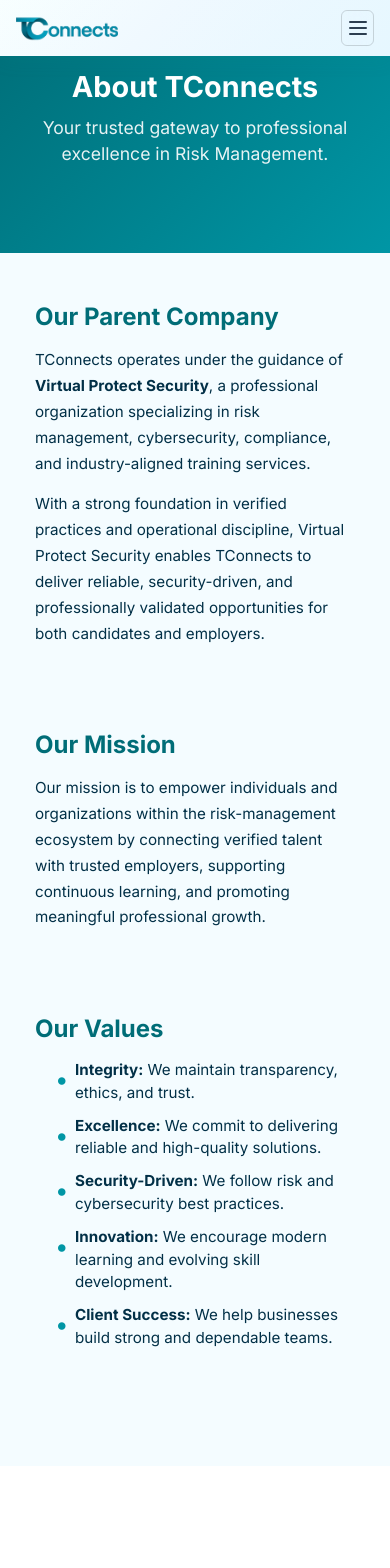
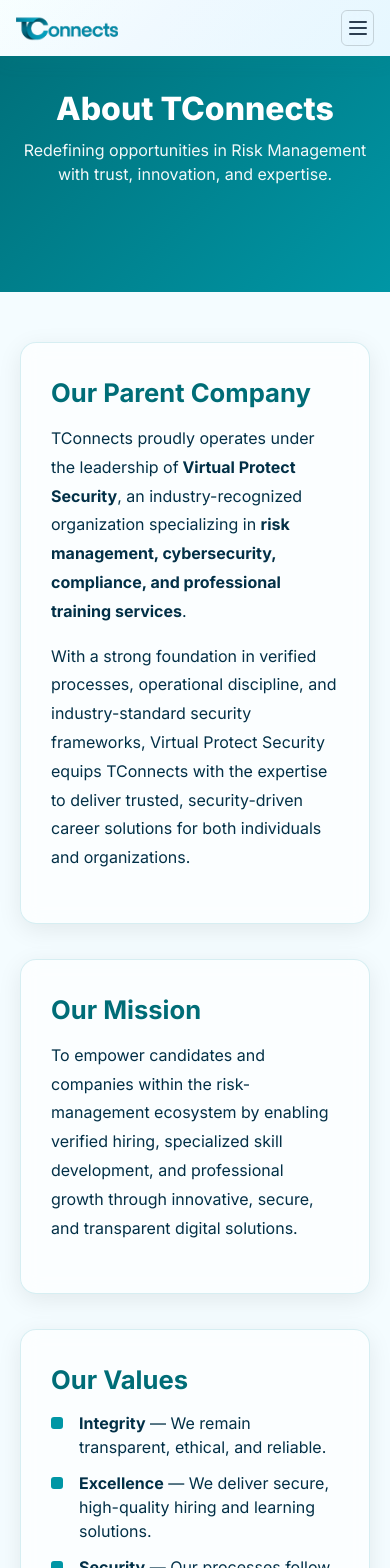
Before and after one commit to geethanjalitconnects/tconnects-frontend, a React (Vite) app: page /about-us in a window 390 px wide. Shown: the top 1568 px of the page. Before the commit the page ends 1466 px from the top, so only its background shows below. Built offline with nearby package versions, Linux system fonts and the light colour scheme; no server answers.

Commit message:
Redesigned About Us page with premium UI and mobile responsiveness

```diff
--- a/src/components/AboutUs.css
+++ b/src/components/AboutUs.css
@@ -1,94 +1,124 @@
-/* Import fonts to match header */
-@import url('https://fonts.googleapis.com/css2?family=Inter:wght@300;400;500;600;700;800;900&display=swap');
-
-
-/* Wrapper */
+/* GLOBAL */
 .aboutus-wrapper {
   width: 100%;
-  padding-bottom: 50px;
   background: #f4fcff;
+  font-family: 'Inter', sans-serif;
+  color: #023047;
+  padding-bottom: 60px;
+}
+
+/* HERO BANNER */
+.aboutus-hero {
+  width: 100%;
+  padding: 110px 20px 100px;
+  background: linear-gradient(135deg, #006D77, #0096A5);
+  text-align: center;
+  color: white;
+  position: relative;
+}
+
+.aboutus-hero-content {
+  max-width: 800px;
+  margin: auto;
+}
+
+.aboutus-title {
+  font-size: 3rem;
+  font-weight: 800;
+}
+
+.aboutus-subtitle {
+  margin-top: 10px;
+  font-size: 1.2rem;
+  opacity: 0.95;
+}
+
+/* MAIN CONTENT CONTAINER */
+.aboutus-container {
+  width: 100%;
+  max-width: 1000px;
+  margin: 50px auto;
+  padding: 0 20px;
+}
+
+/* PREMIUM CARD STYLE */
+.aboutus-card {
+  background: rgba(255, 255, 255, 0.65);
+  backdrop-filter: blur(10px);
+  padding: 35px 30px;
+  border-radius: 16px;
+  margin-bottom: 35px;
+  box-shadow: 0px 6px 25px rgba(0, 0, 0, 0.08);
+  border: 1px solid rgba(0, 150, 165, 0.15);
+}
+
+.section-heading {
+  font-size: 1.9rem;
+  font-weight: 700;
+  color: #006D77;
+  margin-bottom: 15px;
+}
+
+.aboutus-card p {
+  font-size: 1.1rem;
+  line-height: 1.8;
   color: #023047;
 }
 
-/* Top Banner */
-.aboutus-banner {
-  background: linear-gradient(135deg, #006d77, #0096a5);
-  padding: 70px 20px;
-  text-align: center;
-  color: #ffffff;
+/* VALUES LIST */
+.premium-values-list {
+  margin-top: 15px;
+  list-style: none;
+  padding-left: 0;
 }
 
-.aboutus-banner h1 {
-  font-size: 2.5rem;
-  font-weight: 700;
-}
-
-.aboutus-banner p {
+.premium-values-list li {
   font-size: 1.1rem;
-  margin-top: 10px;
-  opacity: 0.9;
-}
-
-/* Section Styling */
-.aboutus-section {
-  max-width: 850px;
-  margin: 50px auto;
-  padding: 20px;
-}
-
-.aboutus-section h2 {
-  font-size: 1.8rem;
-  font-weight: 700;
-  color: #006d77;
-  margin-bottom: 15px;
-}
-
-.aboutus-section p {
-  font-size: 1.05rem;
-  line-height: 1.7;
-  margin-bottom: 15px;
-  color: #023047;
-}
-
-/* Values List */
-.values-list {
-  padding-left: 20px;
-  list-style: none;
-}
-
-.values-list li {
-  margin-bottom: 10px;
-  font-size: 1.05rem;
-  padding-left: 20px;
+  margin-bottom: 12px;
+  padding-left: 28px;
   position: relative;
 }
 
-/* Custom Bullet */
-.values-list li::before {
-  content: "•";
+.premium-values-list li::before {
+  content: "";
+  width: 12px;
+  height: 12px;
+  background: #0096A5;
+  border-radius: 3px;
   position: absolute;
+  top: 6px;
   left: 0;
-  top: 3px;
-  font-size: 1.5rem;
-  color: #0096a5;
 }
 
-/* Mobile Responsive */
-@media (max-width: 600px) {
-  .aboutus-banner h1 {
-    font-size: 1.8rem;
+/* RESPONSIVE DESIGN */
+@media (max-width: 768px) {
+  .aboutus-title {
+    font-size: 2.4rem;
   }
 
-  .aboutus-section {
-    margin: 30px 15px;
+  .aboutus-subtitle {
+    font-size: 1rem;
   }
 
-  .aboutus-section h2 {
-    font-size: 1.5rem;
+  .section-heading {
+    font-size: 1.6rem;
   }
 
-  .aboutus-section p,
-  .values-list li {
-    font-size: 0.95rem;
+  .aboutus-card p {
+    font-size: 1rem;
+  }
+
+  .premium-values-list li {
+    font-size: 1rem;
   }
 }
+
+@media (max-width: 480px) {
+  .aboutus-title {
+    font-size: 2rem;
+  }
+
+  .aboutus-hero {
+    padding: 90px 20px;
+  }
+}
--- a/src/components/AboutUs.jsx
+++ b/src/components/AboutUs.jsx
@@ -5,52 +5,60 @@
   return (
     <div className="aboutus-wrapper">
 
-      {/* Top Banner */}
-      <section className="aboutus-banner">
-        <h1>About TConnects</h1>
-        <p>Your trusted gateway to professional excellence in Risk Management.</p>
+      {/* HERO / BANNER */}
+      <section className="aboutus-hero">
+        <div className="aboutus-hero-content">
+          <h1 className="aboutus-title">About TConnects</h1>
+          <p className="aboutus-subtitle">
+            Redefining opportunities in Risk Management with trust, innovation, and expertise.
+          </p>
+        </div>
       </section>
 
+      {/* CONTENT SECTIONS */}
+      <div className="aboutus-container">
+
         {/* Parent Company */}
-      <section className="aboutus-section">
-        <h2>Our Parent Company</h2>
+        <div className="aboutus-card">
+          <h2 className="section-heading">Our Parent Company</h2>
           <p>
-          TConnects operates under the guidance of
-          <strong> Virtual Protect Security</strong>, a professional organization
-          specializing in risk management, cybersecurity, compliance, and
-          industry-aligned training services.
+            TConnects proudly operates under the leadership of
+            <strong> Virtual Protect Security</strong>, an industry-recognized organization
+            specializing in <strong>risk management, cybersecurity, compliance, and
+            professional training services</strong>.
           </p>
           <p>
-          With a strong foundation in verified practices and operational discipline,
-          Virtual Protect Security enables TConnects to deliver reliable,
-          security-driven, and professionally validated opportunities for both
-          candidates and employers.
+            With a strong foundation in verified processes, operational discipline,
+            and industry-standard security frameworks, Virtual Protect Security equips
+            TConnects with the expertise to deliver trusted, security-driven career
+            solutions for both individuals and organizations.
           </p>
-      </section>
+        </div>
 
         {/* Mission */}
-      <section className="aboutus-section">
-        <h2>Our Mission</h2>
+        <div className="aboutus-card">
+          <h2 className="section-heading">Our Mission</h2>
           <p>
-          Our mission is to empower individuals and organizations within the
-          risk-management ecosystem by connecting verified talent with trusted
-          employers, supporting continuous learning, and promoting meaningful
-          professional growth.
+            To empower candidates and companies within the risk-management ecosystem
+            by enabling verified hiring, specialized skill development, and professional
+            growth through innovative, secure, and transparent digital solutions.
           </p>
-      </section>
+        </div>
 
         {/* Values */}
-      <section className="aboutus-section">
-        <h2>Our Values</h2>
-        <ul className="values-list">
-          <li><strong>Integrity:</strong> We maintain transparency, ethics, and trust.</li>
-          <li><strong>Excellence:</strong> We commit to delivering reliable and high-quality solutions.</li>
-          <li><strong>Security-Driven:</strong> We follow risk and cybersecurity best practices.</li>
-          <li><strong>Innovation:</strong> We encourage modern learning and evolving skill development.</li>
-          <li><strong>Client Success:</strong> We help businesses build strong and dependable teams.</li>
+        <div className="aboutus-card">
+          <h2 className="section-heading">Our Values</h2>
+
+          <ul className="premium-values-list">
+            <li><strong>Integrity</strong> — We remain transparent, ethical, and reliable.</li>
+            <li><strong>Excellence</strong> — We deliver secure, high-quality hiring and learning solutions.</li>
+            <li><strong>Security</strong> — Our processes follow industry-standard cybersecurity and risk frameworks.</li>
+            <li><strong>Innovation</strong> — We embrace modern tools to enable career advancement.</li>
+            <li><strong>Client-Focused</strong> — We help organizations build safer, stronger, more competent teams.</li>
           </ul>
-      </section>
+        </div>
 
+      </div>
     </div>
   );
 };
```
Lines whose indentation alone changed are shown as unchanged.
